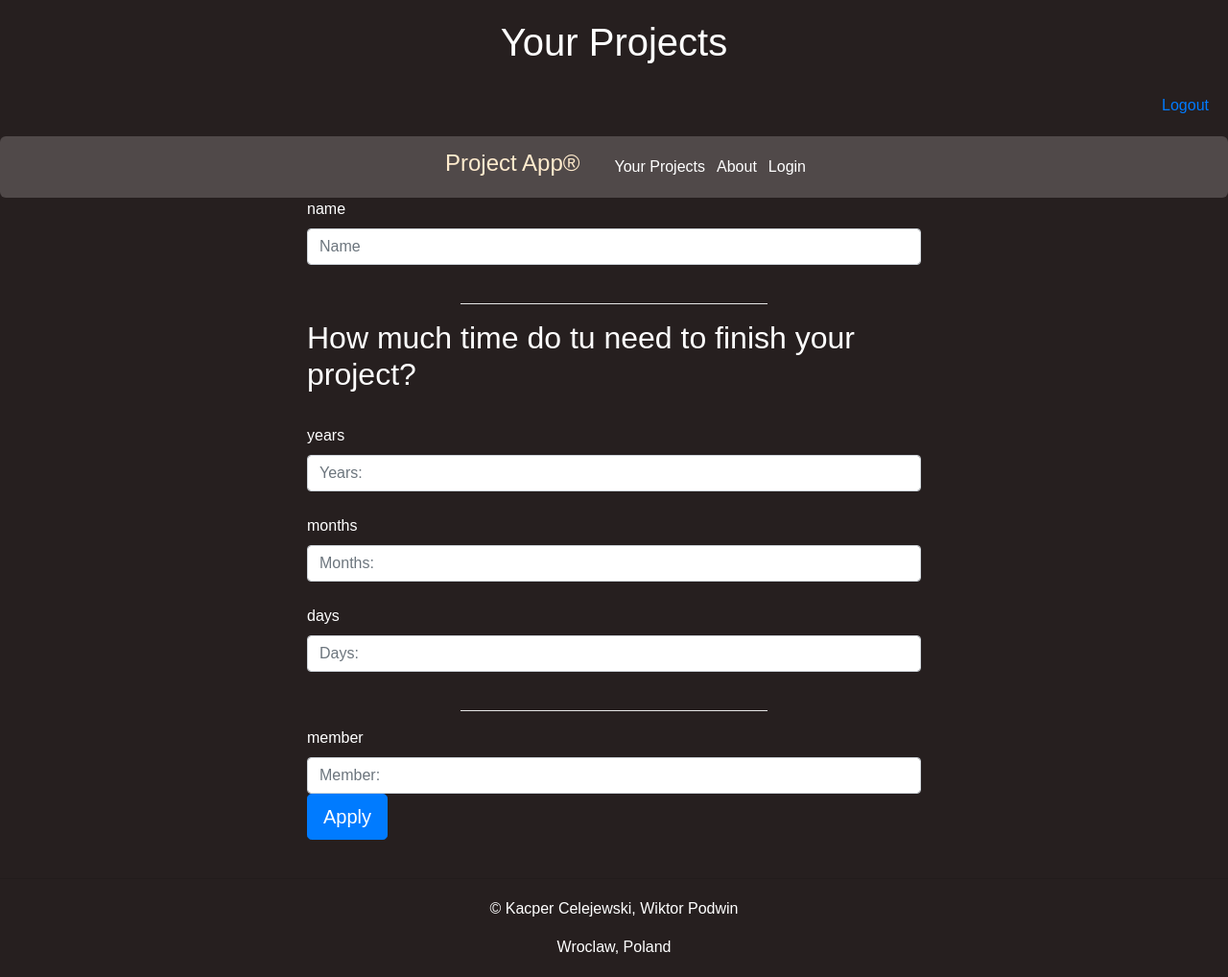
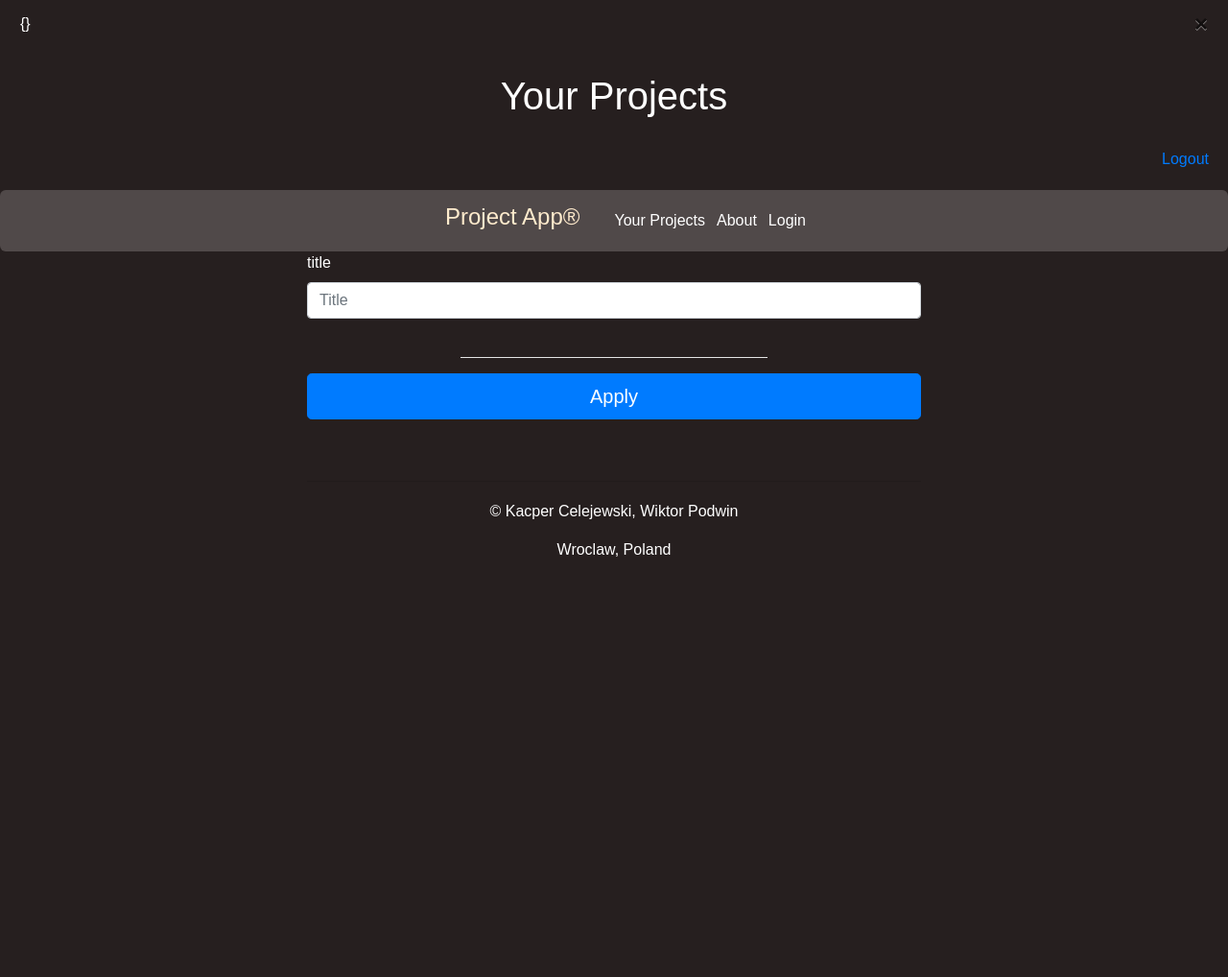
Before and after one commit to KacperCelejewski/project_app, a Flask app: a page that uses src/project/templates/new_project.html in a window 1280 px wide. Shown: the whole page at 96% size. After the commit the page ends 580 px from the top, so only its background shows below. Run offline with Flask 3, Linux system fonts and the light colour scheme; a user stored in the database is signed in; some libraries are stand-ins or nearby versions.

Commit message:
class with projects connected to db and users

```diff
--- a/src/project/forms.py
+++ b/src/project/forms.py
@@ -1,5 +1,5 @@
 from flask_wtf import FlaskForm
-from wtforms import StringField, PasswordField, SubmitField, IntegerField
+from wtforms import StringField, PasswordField, SubmitField, IntegerField, HiddenField
 from wtforms.validators import Length, EqualTo, Email, DataRequired, ValidationError
 from project.model import User
 
@@ -46,9 +46,5 @@ class Loginform(FlaskForm):
 
 
 class create_project(FlaskForm):
-    name = StringField(label="name", validators=[DataRequired()])
-    years = IntegerField(label="years", validators=[DataRequired()])
-    months = IntegerField(label="months", validators=[DataRequired()])
-    days = IntegerField(label="days", validators=[DataRequired()])
-    member = StringField(label="member", validators=[DataRequired()])
-    submit = SubmitField(label="Apply")
+    title = StringField(label="title")
+    submite = SubmitField(label="Apply")
--- a/src/project/routes.py
+++ b/src/project/routes.py
@@ -1,25 +1,54 @@
 from project import app
-from flask import render_template, redirect, url_for, flash, get_flashed_messages
-from project.model import User
+from flask import (
+    render_template,
+    redirect,
+    url_for,
+    flash,
+    get_flashed_messages,
+    request,
+    current_app,
+)
+from project.model import User, Project
 from project.forms import Register_Form, Loginform, create_project
 from project import db
-from flask_login import login_user, logout_user
-from flask import request
-from project.projects import Project
+from flask_login import login_user, logout_user, login_required, current_user
+from flask import request, session
+from sqlalchemy.exc import SQLAlchemyError
+from flask_wtf.csrf import generate_csrf
 
 
-# from project.projects import Project
 import pendulum
+from flask_login import LoginManager
 
 
 @app.route("/home")
+@login_required
 def home_page():
+
     return render_template("home_page.html")
 
 
 @app.route("/about")
+@login_required
 def about_page():
     return render_template("about.html")
+
+
+login_manager = LoginManager(app)
+login_manager.init_app(app)
+
+
+@login_manager.user_loader
+def load_user(id):
+    # load user object from database or some other storage mechanism
+    return User.get(id)
+
+
+@login_manager.unauthorized_handler
+def unauthorized():
+    # redirect unauthorized users to the login page
+    flash("To access this page you have to be logged in", category="danger")
+    return redirect(url_for("login_page"))
 
 
 @app.route("/", methods=["GET", "POST"])
@@ -35,7 +64,9 @@ def login_page():
                 f"Success! You are logged in as: {attempted_user.username}",
                 category="success",
             )
+            session["username"] = attempted_user.username
             return redirect(url_for("home_page"))
+
         else:
             flash(
                 "Username and password are not match! Please try again!",
@@ -47,27 +78,23 @@ def login_page():
 
 @app.route("/register", methods=["GET", "POST"])
 def register_page():
+
     form = Register_Form()
     # check if user clicked on submit button
     if form.validate_on_submit():
         # read data from input fields to create User object
-
-        user_to_create = User(
-            username=form.username.data,
-            email=form.email.data,
-            plain_password=form.password1.data,
-            surrname=form.surrname.data,
-            name=form.name.data,
-        )
         with app.app_context():
-            db.create_all()
+            user_to_create = User(
+                username=form.username.data,
+                email=form.email.data,
+                plain_password=form.password1.data,
+                surrname=form.surrname.data,
+                name=form.name.data,
+            )
             db.session.add(user_to_create)
             db.session.commit()
-        with app.app_context():
-            db.create_all()
-            db.session.add(user_to_create)
-            db.session.commit()
-        return redirect(url_for("home_page"))
+            login_user(user_to_create)
+            return redirect(url_for("home_page"))
     if form.errors != {}:  # if there are not erroers from the validations
         for err_msg in form.errors.values():
             flash(
@@ -77,12 +104,15 @@ def register_page():
 
 
 @app.route("/Your Projects")
+@login_required
 def projects_page():
+    projects = Project.query.all()
 
-    return render_template("users_project.html")
+    return render_template("users_project.html", projects=projects)
 
 
 @app.route("/logout")
+@login_required
 def logout_page():
     logout_user()
     flash("You have been logged out!", category="info")
@@ -90,19 +120,20 @@ def logout_page():
 
 
 @app.route("/New Project", methods=["GET", "POST"])
+@login_required
 def n_project():
+
     form = create_project()
+
     if form.validate_on_submit():
-        project_to_create = Project(
-            years=form.years.data,
-            months=form.months.data,
-            days=form.days.data,
-            name=form.name.data,
-            member=form.member.data,
-        )
-        deadline = project_to_create.deadline()
 
-    return render_template(
-        "new_project.html",
-        form=form,
-    )
+        project_to_create = Project(user_id=int(current_user.id), title=form.title.data)
+        with app.app_context():
+            db.session.add(project_to_create)
+            db.session.commit()
+
+            flash(f"Successfully added project", category="info")
+    else:
+        flash(form.errors)
+
+    return render_template("new_project.html", form=form, csrf_token=generate_csrf())
--- a/src/project/templates/new_project.html
+++ b/src/project/templates/new_project.html
@@ -1,52 +1,37 @@
 {% extends 'users_project.html' %}
-
-
-
 
 {% block container %}
 
 <style>
-    .formy{
-    width: 50%;
-    margin: 0 auto;
-}
+    .formy {
+        width: 50%;
+        margin: 0 auto;
+    }
 </style>
+
 <form method="POST" class="form-register" style="color:white">
     <div class="formy">
-
-        {{form.name.label()}}
+        {{ form.title.label() }}
         <br>
-        {{form.name(class="form-control", placeholder="Name")}}
+        {{ form.title(class="form-control", placeholder="Title") }}
         <br>
         <hr width="50%" color="white" size="5">
-        <h2>How much time do tu need to finish your project?</h2>
+
+        {{ form.submite(class="btn btn-lg btn-block btn-primary") }}
         <br>
-        {{form.years.label()}}
-        <br>
-        {{form.years(class="form-control", placeholder="Years: ")}}
-        <br>
-        {{form.months.label()}}
-        <br>
-        {{form.months(class="form-control", placeholder="Months: ")}}
-        <br>
-        {{form.days.label()}}
-        <br>
-        {{form.days(class="form-control", placeholder="Days: ")}}
-        <br>
+        {{ form.csrf_token }}
 
 
-        <hr width="50%" color="white" size="5">
-        {{form.member.label()}}
-        <br>
-        {{form.member(class="form-control", placeholder="Member:  ")}}
-        {{ form.submit(class="btn btn-lg  btn-primary submit") }}
-        <br>
-    </div>
-
-
-
-</form>
-
-
-
+<script src='https://kit.fontawesome.com/a076d05399.js'></script>
+<script src="https://code.jquery.com/jquery-3.5.1.slim.min.js"
+        integrity="sha384-DfXdz2htPH0lsSSs5nCTpuj/zy4C+OGpamoFVy38MVBnE+IbbVYUew+OrCXaRkfj"
+        crossorigin="anonymous"></script>
+<script
+        src="https://cdn.jsdelivr.net/npm/popper.js@1.16.1/dist/umd/popper.min.js"
+        integrity="sha384-9/reFTGAW83EW2RDu2S0VKaIzap3H66lZH81PoYlFhbGU+6BZp6G7niu735Sk7lN"
+        crossorigin="anonymous"></script>
+<script
+        src="https://stackpath.bootstrapcdn.com/bootstrap/4.5.2/js/bootstrap.min.js"
+        integrity="sha384-B4gt1jrGC7Jh4AgTPSdUtOBvfO8shuf57BaghqFfPlYxofvL8/KUEfYiJOMMV+rV"
+        crossorigin="anonymous"></script>
 {% endblock %}
--- a/src/project/templates/users_project.html
+++ b/src/project/templates/users_project.html
@@ -18,20 +18,16 @@ margin:10px
 
 {%endblock%}
 {% block container %}
+<a href="{{ url_for('n_project') }}" class="buttone">Create new project</a>
 
+<h2>Projects list: </h2>
+{%for project in projects%}
+<ul>
     <button class="buttone">
-        Create new project
+    {{project}}
     </button>
-    <button></button>
-
-    <ul>
-        <li>
-            edl
-        </li>
-        <li>
-            nedledf
-        </li>
-    </ul>
+</ul>
+{%endfor%}
 
     <style>
         .buttone{
@@ -47,11 +43,26 @@ margin:10px
             opacity: 1;
             transition: opacity 0.15s ease-in-out;
             transition: background-color 0.15s ease-in-out;
+            width: fit-content;
+            padding: 5px;
         }
+a{
+    color: rgb(57, 52, 52);
 
-        .buttone:hover{
-            background-color: rgba(1,1,0,0);
+}
+a:hover{
+    background-color:  rgb(57, 52, 52);
             opacity: 0.8;
+            color: #cdbdbd;
+            text-decoration: none;
+
+}
+.buttone:hover{
+            background-color:  rgb(57, 52, 52);
+            opacity: 0.8;
+            color: #cdbdbd;
+            text-decoration: none;
+
         }
     </style>
 
--- a/src/run.py
+++ b/src/run.py
@@ -1,6 +1,10 @@
 import project
 from project import db, app
+from flask_migrate import Migrate
+
 
 if __name__ == "__main__":
     with app.app_context():
-        project.app.run(debug=True)
+        db.create_all()
+        migrate = Migrate(app, db)
+        app.run(debug=True)
```
Also changed, not shown: src/project/__init__.py (+14 -3 lines), src/project/model.py (+43 -3 lines), src/project/projects.py (deleted, +0 -22 lines), src/project/templates/login_page.html (+20 -14 lines), src/instance/users.db.
